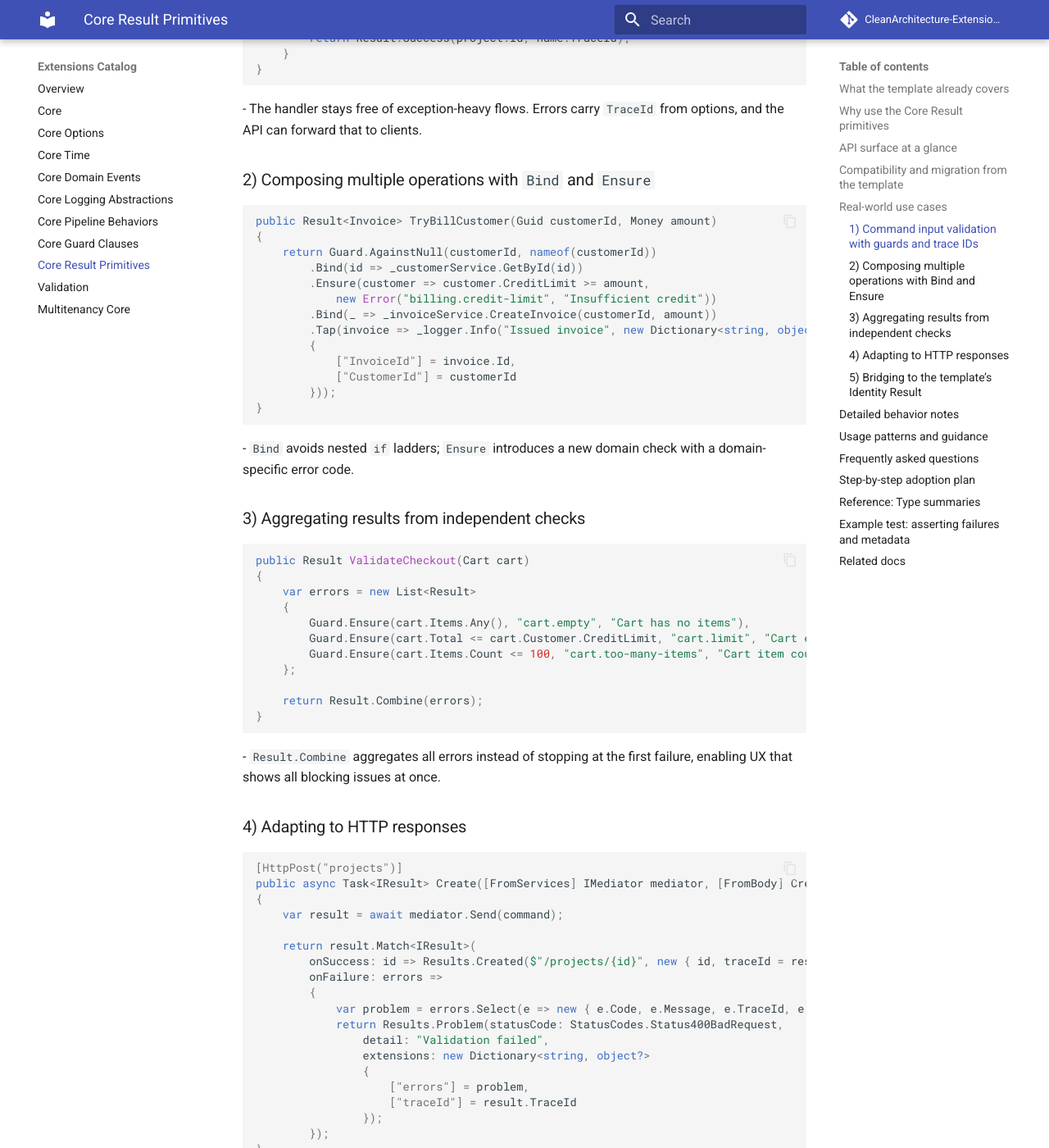
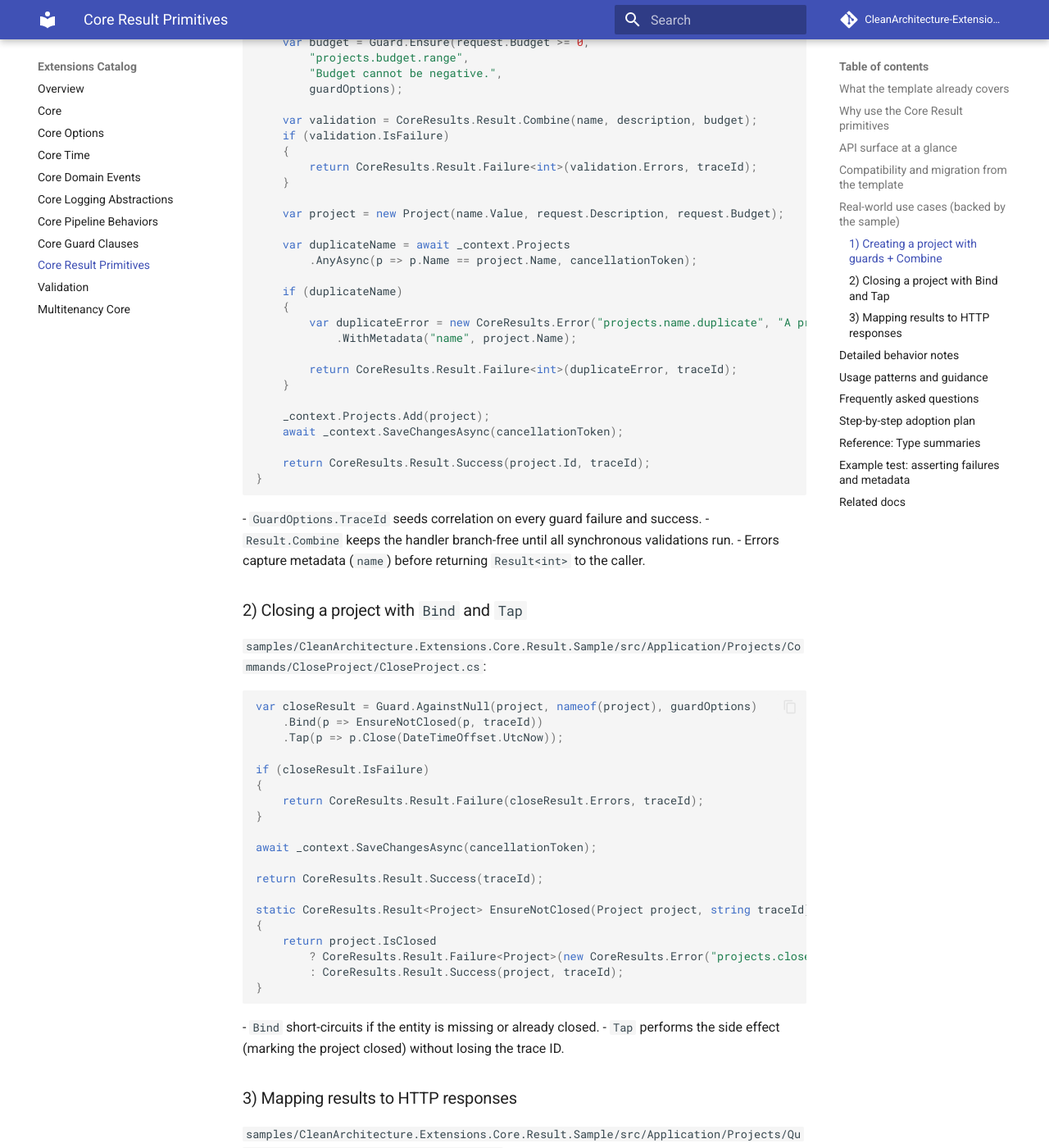
Before and after one commit to CleanArchitecture-Extensions/CleanArchitecture.Extensions, an MkDocs documentation site: the page built from docs/extensions/core-result-primitives.md, in a window 1280 px wide and 1400 px high, scrolled down 2735 px. Shown: the whole window at 82% size. Built offline with MkDocs 1.6.1 and Material for MkDocs 9.7.7, drawn with Linux system fonts in a browser that asks for light colours; comment, search, counter and statistics services are not loaded; some of the changed text lies outside the part shown.

Commit message:
Update Core Result docs with real sample code
Revised `docs/extensions/core-result-primitives.md` to use real code snippets from the new sample solution under `samples/`. Added a note to AGENTS.md documenting the addition of the sample and the doc update. The documentation now demonstrates Core Result usage with actual handler and endpoint code, improving clarity and practical guidance.

````diff
--- a/docs/extensions/core-result-primitives.md
+++ b/docs/extensions/core-result-primitives.md
@@ -43,116 +43,116 @@ You can start with the template’s existing patterns and layer Core Results gra
 - **Handlers:** Keep return types as your feature needs (DTOs, primitives). Introduce `Result<T>` where you want richer errors without throwing. You can adopt it per handler; nothing requires a big bang change.
 - **Pipelines:** Core Results do not change pipeline signatures; they work with the template’s behaviors. Validation that throws still bubbles through `UnhandledExceptionBehaviour`; you can prefer guard/result composition to avoid exceptions when appropriate.
 
-## Real-world use cases
+## Real-world use cases (backed by the sample)
 
-### 1) Command input validation with guards and trace IDs
+A runnable solution lives at `samples/CleanArchitecture.Extensions.Core.Result.Sample`. It keeps Jason’s `IApplicationDbContext` style while exercising Core Results in a `Projects` feature.
+
+### 1) Creating a project with guards + `Combine`
+`samples/CleanArchitecture.Extensions.Core.Result.Sample/src/Application/Projects/Commands/CreateProject/CreateProject.cs`:
+
 ```csharp
-public sealed record CreateProjectCommand(string Name, string? Description) : IRequest<Result<Guid>>;
+public async Task<CoreResults.Result<int>> Handle(CreateProjectCommand request, CancellationToken cancellationToken)
+{
+    var traceId = Guid.NewGuid().ToString("N");
+    var guardOptions = new GuardOptions { TraceId = traceId };
 
-public sealed class CreateProjectCommandHandler : IRequestHandler<CreateProjectCommand, Result<Guid>>
-{
-    private readonly IProjectRepository _repository;
-    private readonly CoreExtensionsOptions _options;
+    var name = Guard.AgainstNullOrWhiteSpace(request.Name, nameof(request.Name), guardOptions)
+        .Ensure(n => n.Length <= MaxNameLength, new CoreResults.Error("projects.name.length", $"Project name must be {MaxNameLength} characters or fewer.", traceId));
 
-    public CreateProjectCommandHandler(IProjectRepository repository, IOptions<CoreExtensionsOptions> options)
+    var description = Guard.Ensure(request.Description is null || request.Description.Length <= MaxDescriptionLength,
+        "projects.description.length",
+        $"Description must be {MaxDescriptionLength} characters or fewer.",
+        guardOptions);
+
+    var budget = Guard.Ensure(request.Budget >= 0,
+        "projects.budget.range",
+        "Budget cannot be negative.",
+        guardOptions);
+
+    var validation = CoreResults.Result.Combine(name, description, budget);
+    if (validation.IsFailure)
     {
-        _repository = repository;
-        _options = options.Value;
+        return CoreResults.Result.Failure<int>(validation.Errors, traceId);
     }
 
-    public async Task<Result<Guid>> Handle(CreateProjectCommand request, CancellationToken cancellationToken)
+    var project = new Project(name.Value, request.Description, request.Budget);
+
+    var duplicateName = await _context.Projects
+        .AnyAsync(p => p.Name == project.Name, cancellationToken);
+
+    if (duplicateName)
     {
-        var guardOptions = GuardOptions.FromOptions(_options);
-        var name = Guard.AgainstNullOrWhiteSpace(request.Name, nameof(request.Name), guardOptions);
-        if (name.IsFailure) return Result.Failure<Guid>(name.Errors, name.TraceId);
+        var duplicateError = new CoreResults.Error("projects.name.duplicate", "A project with this name already exists.", traceId)
+            .WithMetadata("name", project.Name);
 
-        var project = new Project(name.Value, request.Description);
-        await _repository.AddAsync(project, cancellationToken);
+        return CoreResults.Result.Failure<int>(duplicateError, traceId);
+    }
 
-        return Result.Success(project.Id, name.TraceId);
-    }
+    _context.Projects.Add(project);
+    await _context.SaveChangesAsync(cancellationToken);
+
+    return CoreResults.Result.Success(project.Id, traceId);
 }
 ```
-- The handler stays free of exception-heavy flows. Errors carry `TraceId` from options, and the API can forward that to clients.
+- `GuardOptions.TraceId` seeds correlation on every guard failure and success.
+- `Result.Combine` keeps the handler branch-free until all synchronous validations run.
+- Errors capture metadata (`name`) before returning `Result<int>` to the caller.
 
-### 2) Composing multiple operations with `Bind` and `Ensure`
+### 2) Closing a project with `Bind` and `Tap`
+`samples/CleanArchitecture.Extensions.Core.Result.Sample/src/Application/Projects/Commands/CloseProject/CloseProject.cs`:
+
 ```csharp
-public Result<Invoice> TryBillCustomer(Guid customerId, Money amount)
+var closeResult = Guard.AgainstNull(project, nameof(project), guardOptions)
+    .Bind(p => EnsureNotClosed(p, traceId))
+    .Tap(p => p.Close(DateTimeOffset.UtcNow));
+
+if (closeResult.IsFailure)
 {
-    return Guard.AgainstNull(customerId, nameof(customerId))
-        .Bind(id => _customerService.GetById(id))
-        .Ensure(customer => customer.CreditLimit >= amount,
-            new Error("billing.credit-limit", "Insufficient credit"))
-        .Bind(_ => _invoiceService.CreateInvoice(customerId, amount))
-        .Tap(invoice => _logger.Info("Issued invoice", new Dictionary<string, object?>
-        {
-            ["InvoiceId"] = invoice.Id,
-            ["CustomerId"] = customerId
-        }));
+    return CoreResults.Result.Failure(closeResult.Errors, traceId);
+}
+
+await _context.SaveChangesAsync(cancellationToken);
+
+return CoreResults.Result.Success(traceId);
+
+static CoreResults.Result<Project> EnsureNotClosed(Project project, string traceId)
+{
+    return project.IsClosed
+        ? CoreResults.Result.Failure<Project>(new CoreResults.Error("projects.closed", "Project is already closed.", traceId), traceId)
+        : CoreResults.Result.Success(project, traceId);
 }
 ```
-- `Bind` avoids nested `if` ladders; `Ensure` introduces a new domain check with a domain-specific error code.
+- `Bind` short-circuits if the entity is missing or already closed.
+- `Tap` performs the side effect (marking the project closed) without losing the trace ID.
 
-### 3) Aggregating results from independent checks
+### 3) Mapping results to HTTP responses
+`samples/CleanArchitecture.Extensions.Core.Result.Sample/src/Application/Projects/Queries/GetProjectById/GetProjectById.cs` and `samples/CleanArchitecture.Extensions.Core.Result.Sample/src/Web/Endpoints/Projects.cs`:
+
 ```csharp
-public Result ValidateCheckout(Cart cart)
+// Query handler
+var projectResult = Guard.AgainstNull(project, nameof(project), guardOptions);
+
+return projectResult.Map(p => new ProjectSummaryDto
 {
-    var errors = new List<Result>
-    {
-        Guard.Ensure(cart.Items.Any(), "cart.empty", "Cart has no items"),
-        Guard.Ensure(cart.Total <= cart.Customer.CreditLimit, "cart.limit", "Cart exceeds credit limit"),
-        Guard.Ensure(cart.Items.Count <= 100, "cart.too-many-items", "Cart item count too high")
-    };
+    Id = p.Id,
+    Name = p.Name,
+    Budget = p.Budget,
+    IsClosed = p.IsClosed,
+    ClosedOn = p.ClosedOn
+}, traceId);
 
-    return Result.Combine(errors);
+// Minimal API endpoint
+public async Task<IResult> GetProjectById(ISender sender, int id)
+{
+    var result = await sender.Send(new GetProjectByIdQuery(id));
+
+    return result.Match<IResult>(
+        project => TypedResults.Ok(new { project, traceId = result.TraceId }),
+        _ => ToProblemResult("Project not found.", result, StatusCodes.Status404NotFound));
 }
 ```
-- `Result.Combine` aggregates all errors instead of stopping at the first failure, enabling UX that shows all blocking issues at once.
-
-### 4) Adapting to HTTP responses
-```csharp
-[HttpPost("projects")]
-public async Task<IResult> Create([FromServices] IMediator mediator, [FromBody] CreateProjectCommand command)
-{
-    var result = await mediator.Send(command);
-
-    return result.Match<IResult>(
-        onSuccess: id => Results.Created($"/projects/{id}", new { id, traceId = result.TraceId }),
-        onFailure: errors =>
-        {
-            var problem = errors.Select(e => new { e.Code, e.Message, e.TraceId, e.Metadata });
-            return Results.Problem(statusCode: StatusCodes.Status400BadRequest,
-                detail: "Validation failed",
-                extensions: new Dictionary<string, object?>
-                {
-                    ["errors"] = problem,
-                    ["traceId"] = result.TraceId
-                });
-        });
-}
-```
-- The API keeps the error shape consistent and forwards `TraceId` for client/server troubleshooting.
-
-### 5) Bridging to the template’s Identity Result
-```csharp
-public static class IdentityResultAdapters
-{
-    public static Result ToCoreResult(this CleanArchitecture.Application.Common.Models.Result source, string? traceId = null)
-    {
-        return source.Succeeded
-            ? Result.Success(traceId)
-            : Result.Failure(source.Errors.Select(e => new Error("identity", e, traceId)));
-    }
-
-    public static CleanArchitecture.Application.Common.Models.Result ToTemplateResult(this Result source)
-    {
-        return source.IsSuccess
-            ? CleanArchitecture.Application.Common.Models.Result.Success()
-            : CleanArchitecture.Application.Common.Models.Result.Failure(source.Errors.Select(e => $"{e.Code}: {e.Message}"));
-    }
-}
-```
-- Use adapters in Identity or integration layers so you can return richer errors to APIs while maintaining existing service contracts elsewhere.
+- `Map` preserves the guard trace ID when projecting to a DTO.
+- `Match` produces consistent HTTP payloads with structured errors + `traceId`.
 
 ## Detailed behavior notes
 - **Trace IDs:** If you pass a trace ID into `Result.Success` or `Result.Failure`, it will be copied into contained errors (or derived from the first error when not provided). Combine also prefers the first non-empty trace ID it finds.
````
Also changed, not shown: AGENTS.md (+1 -0 lines).
